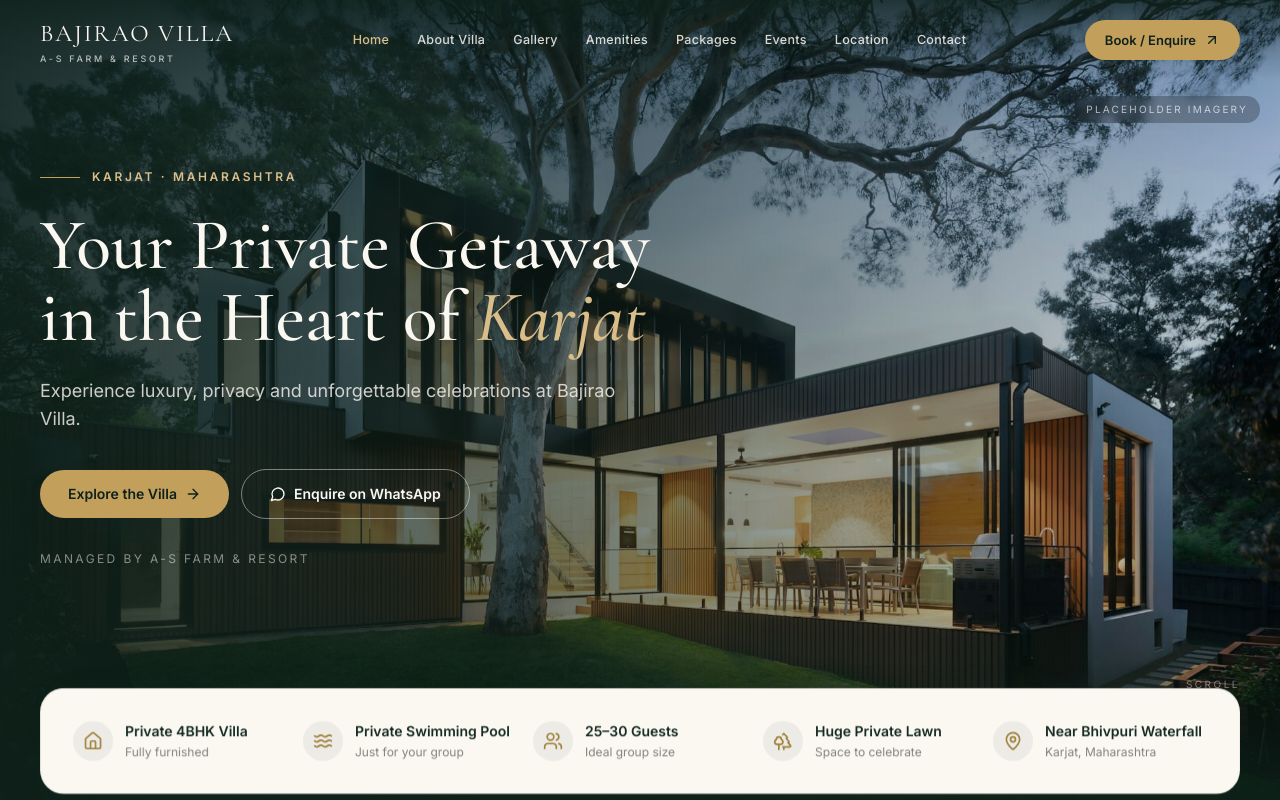
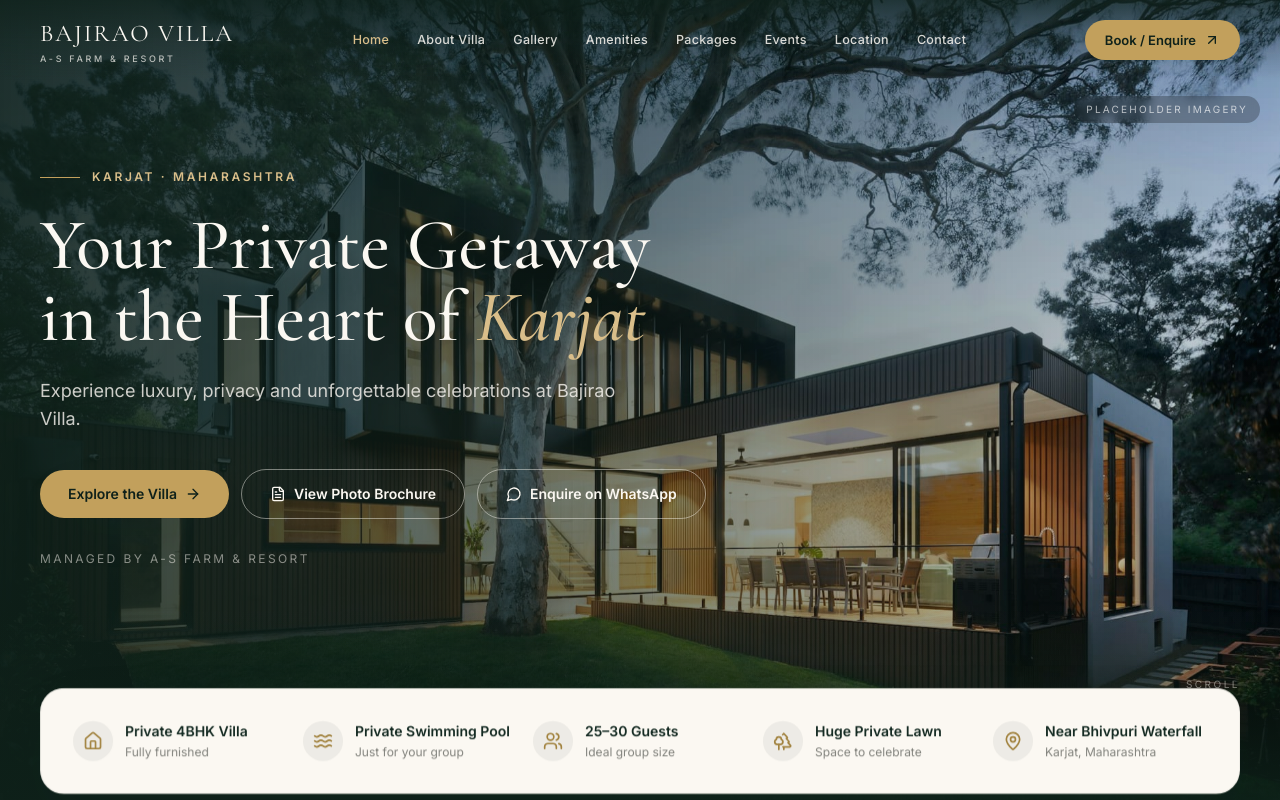
Before and after one commit to aham-pratik-g/bajirao-villa-website, a React (Vite) app: page / in a window 1280 px wide. Shown: the top 800 px of the page. Built offline with nearby package versions, Linux system fonts and the light colour scheme.

Commit message:
Add photo brochure button to home hero

```diff
--- a/src/components/Hero.tsx
+++ b/src/components/Hero.tsx
@@ -1,7 +1,9 @@
-import { ArrowRight, MessageCircle } from "lucide-react";
+import { ArrowRight, FileText, MessageCircle } from "lucide-react";
 import { Link } from "react-router-dom";
 import { business, waLink } from "../data/villa";
 import { images } from "../data/images";
+
+const photoBrochure = `${import.meta.env.BASE_URL}documents/bajirao-villa-photo-brochure.pdf`;
 
 export default function Hero() {
   return (
@@ -37,6 +39,15 @@ export default function Hero() {
               <ArrowRight className="h-4 w-4" aria-hidden="true" />
             </Link>
             <a
+              href={photoBrochure}
+              target="_blank"
+              rel="noopener noreferrer"
+              className="btn btn-outline-light px-7 py-3.5"
+            >
+              <FileText className="h-4 w-4" aria-hidden="true" />
+              View Photo Brochure
+            </a>
+            <a
               href={waLink()}
               target="_blank"
               rel="noopener noreferrer"
```
